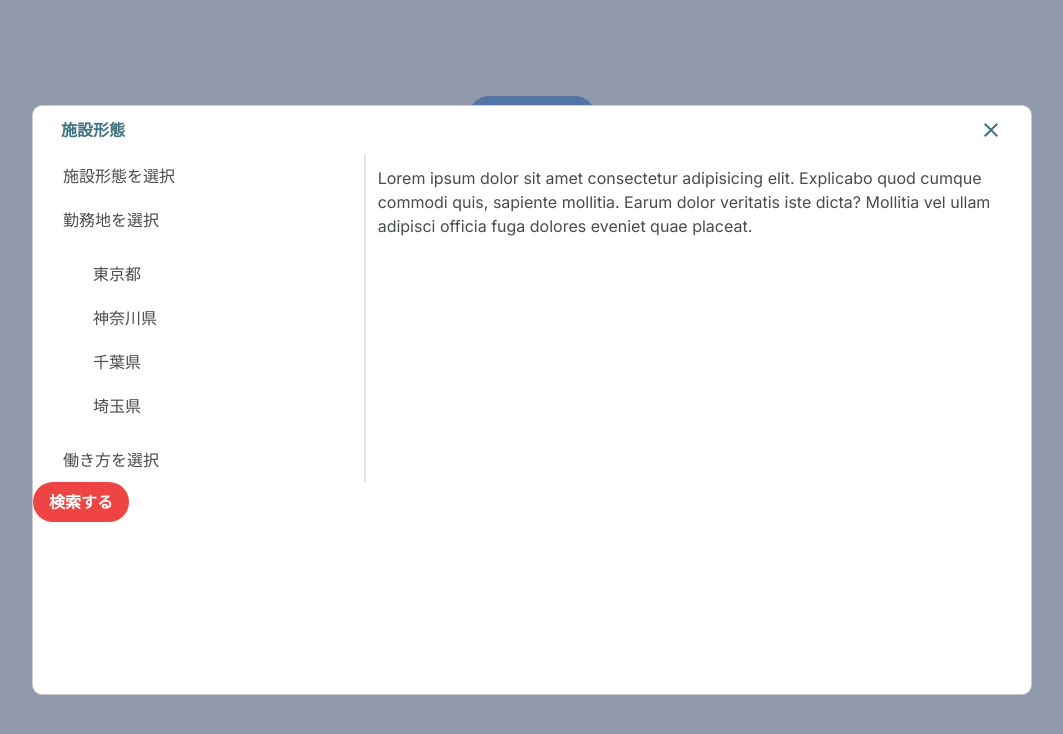
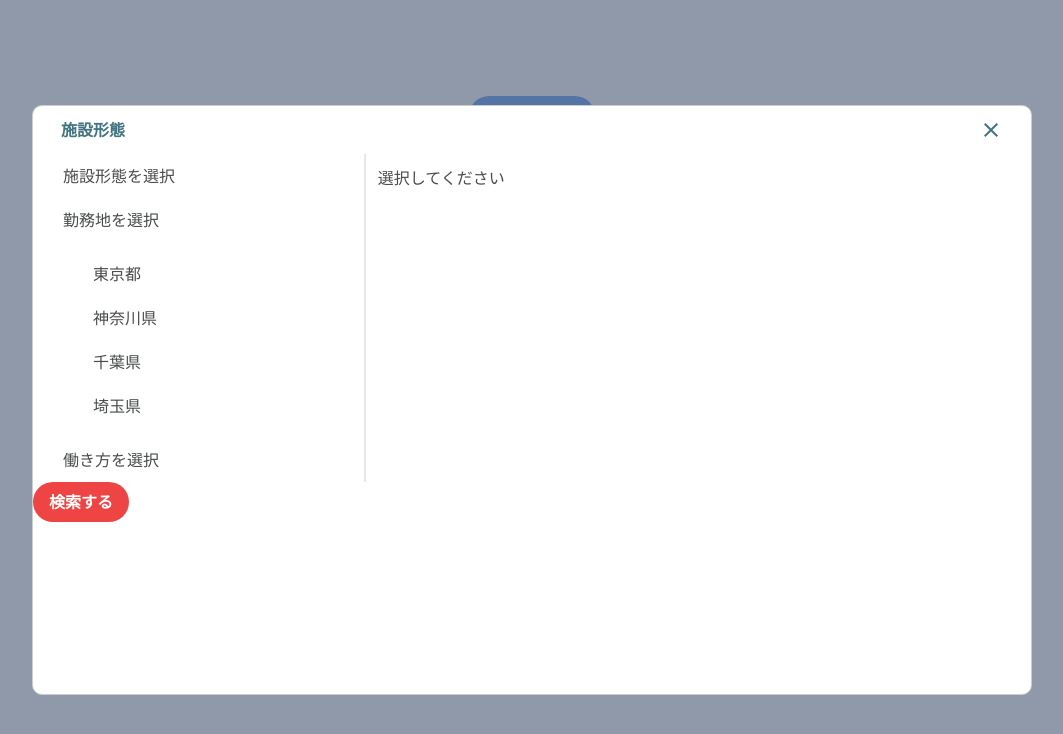
Before and after one commit to shinnkura/modal-tailwind, a Next.js app: page / in a window 1280 px wide. Both pictures are taken after a click on the button "Open Modal". Shown: the top 734 px of the page, without its empty margins (108-1171 px from the left). Built offline with nearby package versions, Linux system fonts and the light colour scheme.

Commit message:
feat(renderContent): サイドバーの項目選択時に、表示するコンテツンをレンダリングする

```diff
--- a/app/page.tsx
+++ b/app/page.tsx
@@ -36,7 +36,6 @@ export default function Home() {
   };
 
   const isActive = (item: string) => {
-    // 地域が選択された場合も「勤務地を選択」をアクティブにする
     const regions = ["tokyo", "kanagawa", "chiba", "saitama"];
     if (
       item === "location" &&
@@ -46,6 +45,59 @@ export default function Home() {
       return true;
     }
     return selectedItem === item;
+  };
+
+  const renderContent = () => {
+    switch (selectedItem) {
+      case "facility":
+        return (
+          <div>
+            <label>
+              <input type="checkbox" /> 施設A
+            </label>
+            <label>
+              <input type="checkbox" /> 施設B
+            </label>
+            <label>
+              <input type="checkbox" /> 施設C
+            </label>
+          </div>
+        );
+      case "location":
+      case "tokyo":
+      case "kanagawa":
+      case "chiba":
+      case "saitama":
+        return (
+          <div>
+            <label>
+              <input type="checkbox" /> 地域A
+            </label>
+            <label>
+              <input type="checkbox" /> 地域B
+            </label>
+            <label>
+              <input type="checkbox" /> 地域C
+            </label>
+          </div>
+        );
+      case "workstyle":
+        return (
+          <div>
+            <label>
+              <input type="checkbox" /> フルタイム
+            </label>
+            <label>
+              <input type="checkbox" /> パートタイム
+            </label>
+            <label>
+              <input type="checkbox" /> リモートワーク
+            </label>
+          </div>
+        );
+      default:
+        return <div>選択してください</div>;
+    }
   };
 
   return (
@@ -120,12 +172,7 @@ export default function Home() {
               働き方を選択
             </h3>
           </div>
-          <div className="p-3 w-2/3">
-            Lorem ipsum dolor sit amet consectetur adipisicing elit. Explicabo
-            quod cumque commodi quis, sapiente mollitia. Earum dolor veritatis
-            iste dicta? Mollitia vel ullam adipisci officia fuga dolores eveniet
-            quae placeat.
-          </div>
+          <div className="p-3 w-2/3">{renderContent()}</div>
         </div>
         <button
           onClick={closeModal}
```
